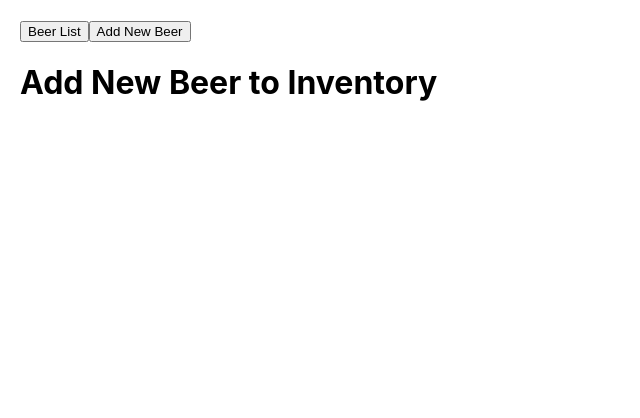
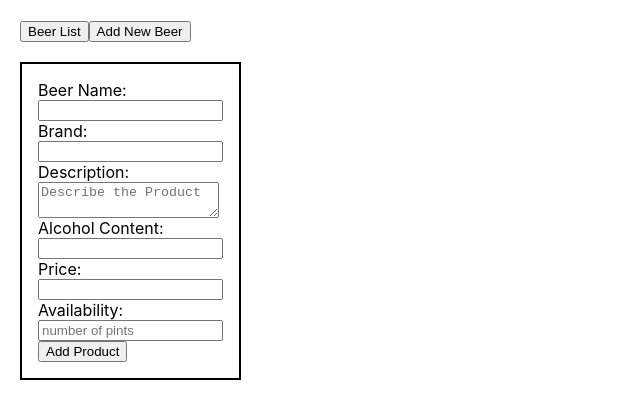
Before and after one commit to krishops/tap-room, a React (Create React App) app: page / in a window 1280 px wide. Both pictures are taken after a click on the button "Add New Beer". Shown: the top 418 px of the page, without its empty margins (0-640 px from the left). Built offline with nearby package versions, Linux system fonts and the light colour scheme.

Commit message:
add form to BeerCreate component

```diff
--- a/src/components/BeerCreate.jsx
+++ b/src/components/BeerCreate.jsx
@@ -1,16 +1,66 @@
 import React from 'react';
-// import {v4} from 'uuid';
-// import PropTypes from 'prop-types';
+import {v4} from 'uuid';
+import PropTypes from 'prop-types';
 
 
-function BeerCreate () {
+function BeerCreate (props) {
+
+  function createNewBeer(event) {
+    event.preventDefault();
+
+    props.onNewBeerCreation({
+      name: event.target.name.value,
+      brand: event.target.brand.value,
+      description: event.target.description.value,
+      alcoholContent: event.target.alcoholContent.value,
+      price: event.target.price.value,
+      availability: event.target.availability.value,
+      id: v4()
+    });
+  }
 
   return(
     <React.Fragment>
-      <h1>Add New Beer to Inventory</h1>
+      <form onSubmit={createNewBeer}>
+        <label>Beer Name:</label>
+          <input
+            type='text'
+            name='name' />
+
+        <label>Brand:</label>
+          <input
+            type='text'
+            name='brand' />
+
+        <label>Description:</label>
+          <textarea
+            name='description'
+            placeholder='Describe the Product' />
+
+        <label>Alcohol Content:</label>
+          <input
+            type='number'
+            name='price' />
+
+        <label>Price:</label>
+          <input
+            type='number'
+            name='price' />
+
+        <label>Availability:</label>
+          <input
+            type='number'
+            name='availability'
+            placeholder='number of pints' />
+        <button type='submit'>Add Product</button>
+      </form>
     </React.Fragment>
   )
 
 }
 
+BeerCreate.propTypes = {
+  onNewBeerCreation: PropTypes.func
+}
+
 export default BeerCreate
--- a/src/index.css
+++ b/src/index.css
@@ -11,3 +11,14 @@ code {
   font-family: source-code-pro, Menlo, Monaco, Consolas, 'Courier New',
     monospace;
 }
+
+form {
+  display: inline-flex;
+  flex-direction: column;
+  align-items: flex-start;
+
+  margin: 20px 0;
+  padding: 1em;
+
+  border: 2px solid black;
+}
```
